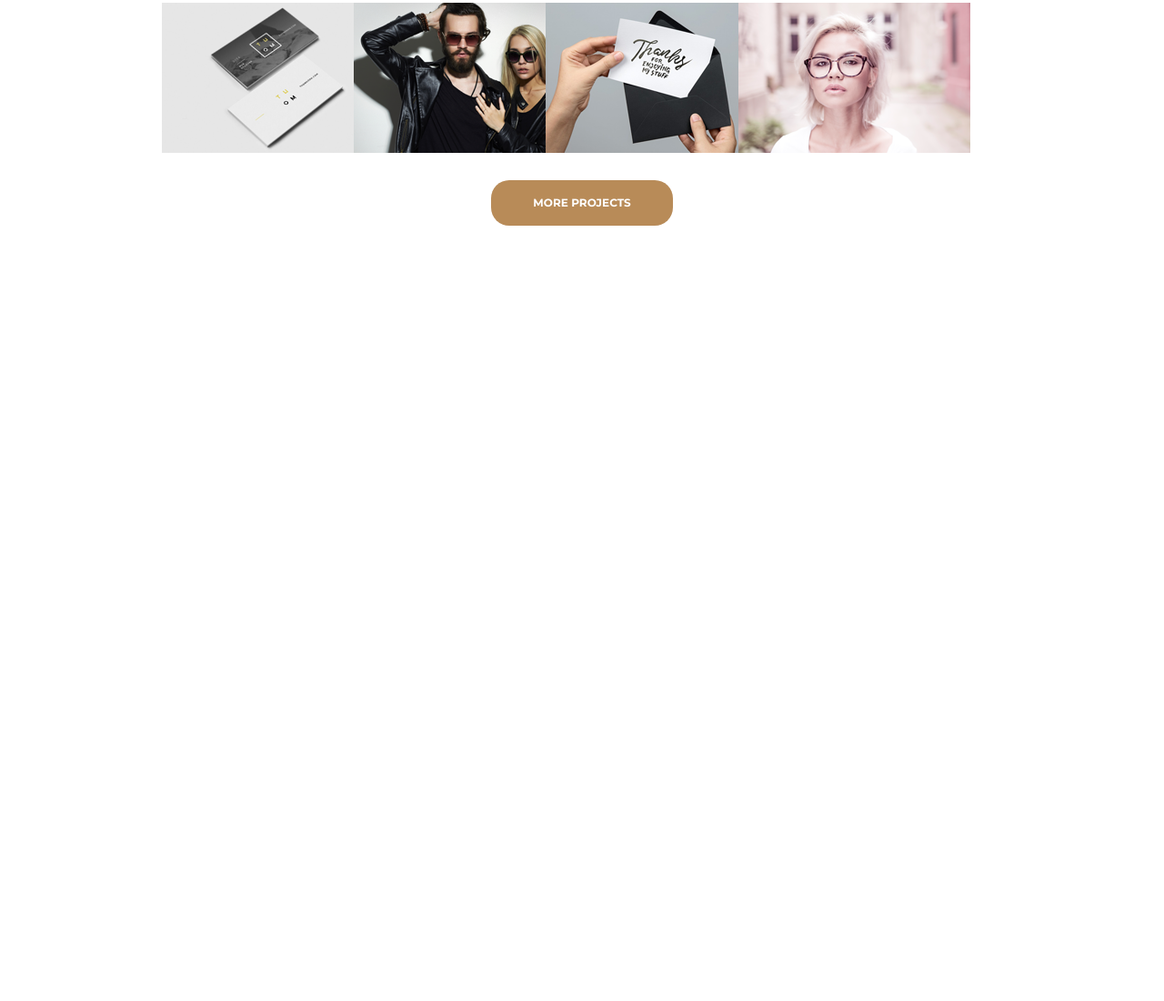
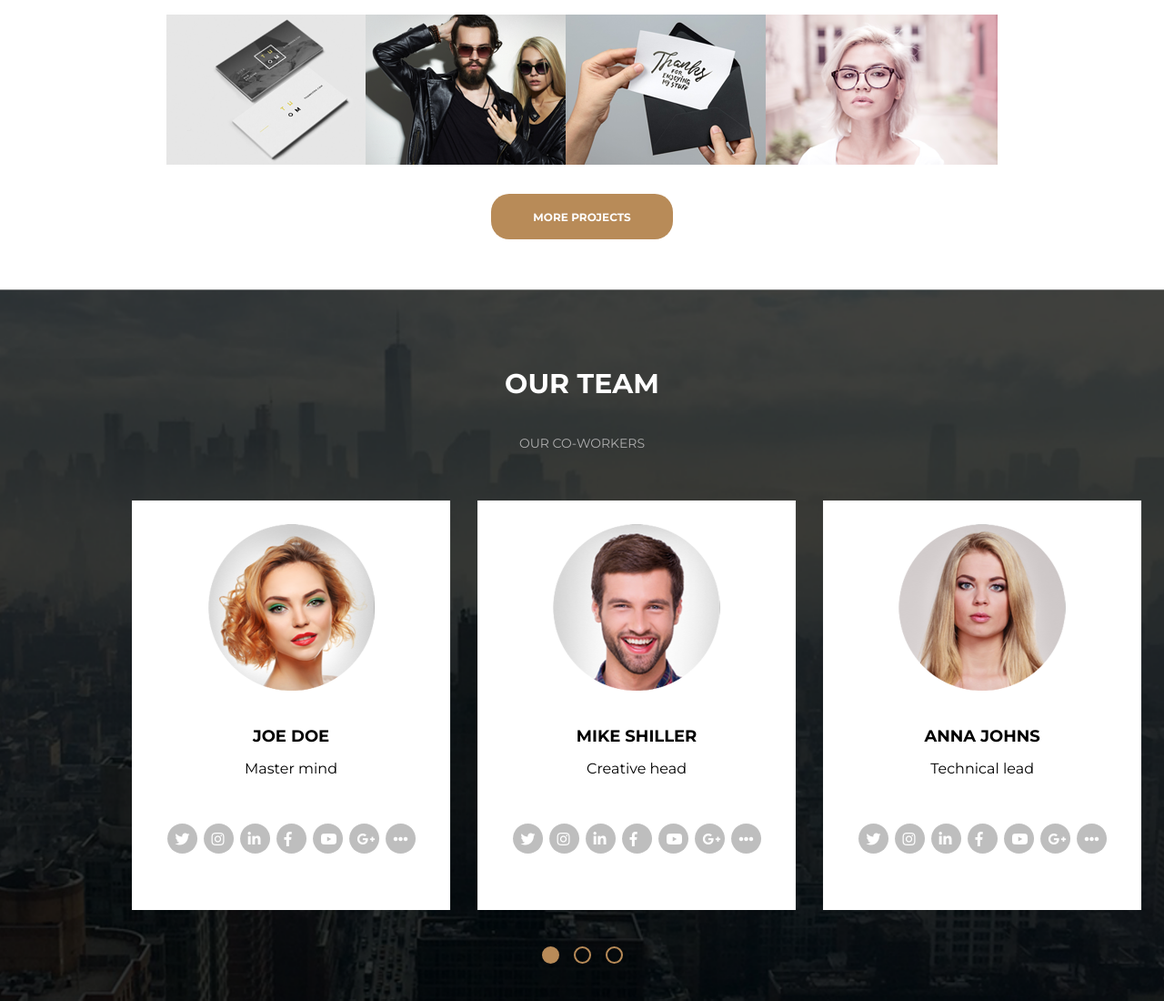
Before and after one commit to krystynaszur/design-company-website, a website: page index.html in a window 1280 px wide. Shown: the part 2605-3705 px from the top of the page at 91% size. Before the commit the page ends 2908 px from the top, so only its background shows below. Drawn offline with nearby package versions, Linux system fonts and the light colour scheme.

Commit message:
Update index.html and style.css to add Team

```diff
--- a/assets/css/style.css
+++ b/assets/css/style.css
@@ -166,6 +166,7 @@ aside:hover {
 section {
   padding-top: 62px;
   float: left;
+
 }
 
 section h2 {
@@ -237,19 +238,21 @@ font-weight: 300;
 .projects {
   width: 100%;
   display: flex;
+  height: auto;
   flex-direction: column;
   justify-content: center;
-  margin: 0 auto;
+
 }
+
 .grid {
-  box-sizing: border-box;
 margin: 0 200px;
+position: absolute;
 }
 
 .grid-item {
-  width: 24%;
+  width: 21%;
 float: left;
-padding: 15px;
+margin: 2%;
 display: flex;
 justify-content: center;
 box-sizing: border-box;
@@ -326,6 +329,68 @@ left: 5%;
   color: white;
 }
 
+.team {
+  background-image: url("../images/team-background.png");
+  background-position: center;
+  background-size: cover;
+  width: 100%;
+  display: flex;
+  flex-direction: column;
+}
+
+.team h2 {
+  color: white;
+}
+
+.team-carousel .flickity-slider {
+  left: -25% !important;
+}
+.team-carousel .carousel-cell {
+  background-color: white;
+  width: 350px;
+  height: 450px;
+ margin: 0 15px 100px 15px;
+}
+
+.team-carousel .flickity-page-dots {
+  bottom: 40px;
+
+}
+.team-carousel .carousel-cell img + p {
+  text-transform: uppercase;
+  font-weight: 700;
+  font-size:1.125rem;
+  margin: 40px 0 0 0;
+}
+
+.social-media-panel {
+  display: flex;
+  width: 80%;
+ justify-content: center;
+ padding: 35px 40px;
+}
+
+.social-media {
+ background-color: #bebebe;
+  height: 33px;
+  width: 33px;
+  border-radius: 50%;
+  margin: 0 auto;
+  display: flex;
+  justify-content: center;
+  align-items: center;
+}
+
+.social-media:hover {
+  background-color: #b88b58;
+  cursor: pointer;
+}
+
+.social-media i {
+width: 15px;
+  color:white;
+}
+
 [class*="col-"] {
   float: left;
   min-height: 1px;
--- a/assets/js/script.js
+++ b/assets/js/script.js
@@ -2,7 +2,10 @@ var elem = document.querySelector('.main-carousel');
 var flkty = new Flickity(elem, {
   // options
   cellAlign: 'left',
-  contain: true
+  contain: true,
+  prevNextButtons: false,
+  setGallerySize: false,
+  draggable: true
 });
 
 
--- a/index.html
+++ b/index.html
@@ -4,6 +4,9 @@
     <meta name="viewport" content="user-scalable=yes, width=device-width, initial-scale=1">
     <meta charset="utf-8">
     <title>Awax</title>
+    <link rel="stylesheet" href="https://use.fontawesome.com/releases/v5.1.0/css/all.css" integrity="sha384-lKuwvrZot6UHsBSfcMvOkWwlCMgc0TaWr+30HWe3a4ltaBwTZhyTEggF5tJv8tbt"
+        crossorigin="anonymous">
+
 
     <link rel="stylesheet" href="assets/vendor/flickity.min.css">
     <link rel="stylesheet" href="assets/vendor/normalize.css">
@@ -209,9 +212,101 @@
         </div>
         <button class="button showMore">More projects</button>
     </section>
-    <script src="assets/vendor/flickity.pkgd.min.js"></script>
-    <script src="https://unpkg.com/isotope-layout@3/dist/isotope.pkgd.min.js"></script>
-    <script src="assets/js/script.js"></script>
+    <section class="team">
+        <h2>Our team</h2>
+        <p class="subheader">our co-workers</p>
+        <div class="team-carousel main-carousel js-flickity" data-flickity='{ "groupCells": false }'>
+            <div class="carousel-cell">
+                <img src="assets/images/img-team-1.png">
+                <p> Joe Doe</p>
+                <p>Master mind</p>
+                <div class="social-media-panel">
+                    <div class="social-media ">
+                        <i class="fab fa-twitter"></i>
+                    </div>
+                    <div class="social-media">
+                        <i class="fab fa-instagram"></i>
+                    </div>
+                    <div class="social-media">
+                        <i class="fab fa-linkedin-in"></i>
+                    </div>
+                    <div class="social-media">
+                        <i class="fab fa-facebook-f"></i>
+                    </div>
+                    <div class="social-media">
+                        <i class="fab fa-youtube"></i>
+                    </div>
+                    <div class="social-media">
+                        <i class="fab fa-google-plus-g"></i>
+                    </div>
+                    <div class="social-media">
+                        <i class="fas fa-ellipsis-h"></i>
+                    </div>
+                </div>
+            </div>
+            <div class="carousel-cell ">
+                <img src="assets/images/img-team-2.png ">
+                <p> MIKE SHILLER</p>
+                <p>Creative head</p>
+                <div class="social-media-panel">
+                    <div class="social-media ">
+                        <i class="fab fa-twitter"></i>
+                    </div>
+                    <div class="social-media">
+                        <i class="fab fa-instagram"></i>
+                    </div>
+                    <div class="social-media">
+                        <i class="fab fa-linkedin-in"></i>
+                    </div>
+                    <div class="social-media">
+                        <i class="fab fa-facebook-f"></i>
+                    </div>
+                    <div class="social-media">
+                        <i class="fab fa-youtube"></i>
+                    </div>
+                    <div class="social-media">
+                        <i class="fab fa-google-plus-g"></i>
+                    </div>
+                    <div class="social-media">
+                        <i class="fas fa-ellipsis-h"></i>
+                    </div>
+                </div>
+            </div>
+            <div class="carousel-cell ">
+                <img src="assets/images/img-team-3.png ">
+                <p> ANNA JOHNS</p>
+                <p>Technical lead</p>
+                <div class="social-media-panel">
+                    <div class="social-media ">
+                        <i class="fab fa-twitter"></i>
+                    </div>
+                    <div class="social-media">
+                        <i class="fab fa-instagram"></i>
+                    </div>
+                    <div class="social-media">
+                        <i class="fab fa-linkedin-in"></i>
+                    </div>
+                    <div class="social-media">
+                        <i class="fab fa-facebook-f"></i>
+                    </div>
+                    <div class="social-media">
+                        <i class="fab fa-youtube"></i>
+                    </div>
+                    <div class="social-media">
+                        <i class="fab fa-google-plus-g"></i>
+                    </div>
+                    <div class="social-media">
+                        <i class="fas fa-ellipsis-h"></i>
+                    </div>
+                </div>
+            </div>
+
+
+        </div>
+    </section>
+    <script src="assets/vendor/flickity.pkgd.min.js "></script>
+    <script src="https://unpkg.com/isotope-layout@3/dist/isotope.pkgd.min.js "></script>
+    <script src="assets/js/script.js "></script>
 </body>
 
 </html>
```
Also changed, not shown: assets/images/img-team-1.png (added), assets/images/img-team-2.png (added), assets/images/img-team-3.png (added), assets/images/team-background.png (added).
